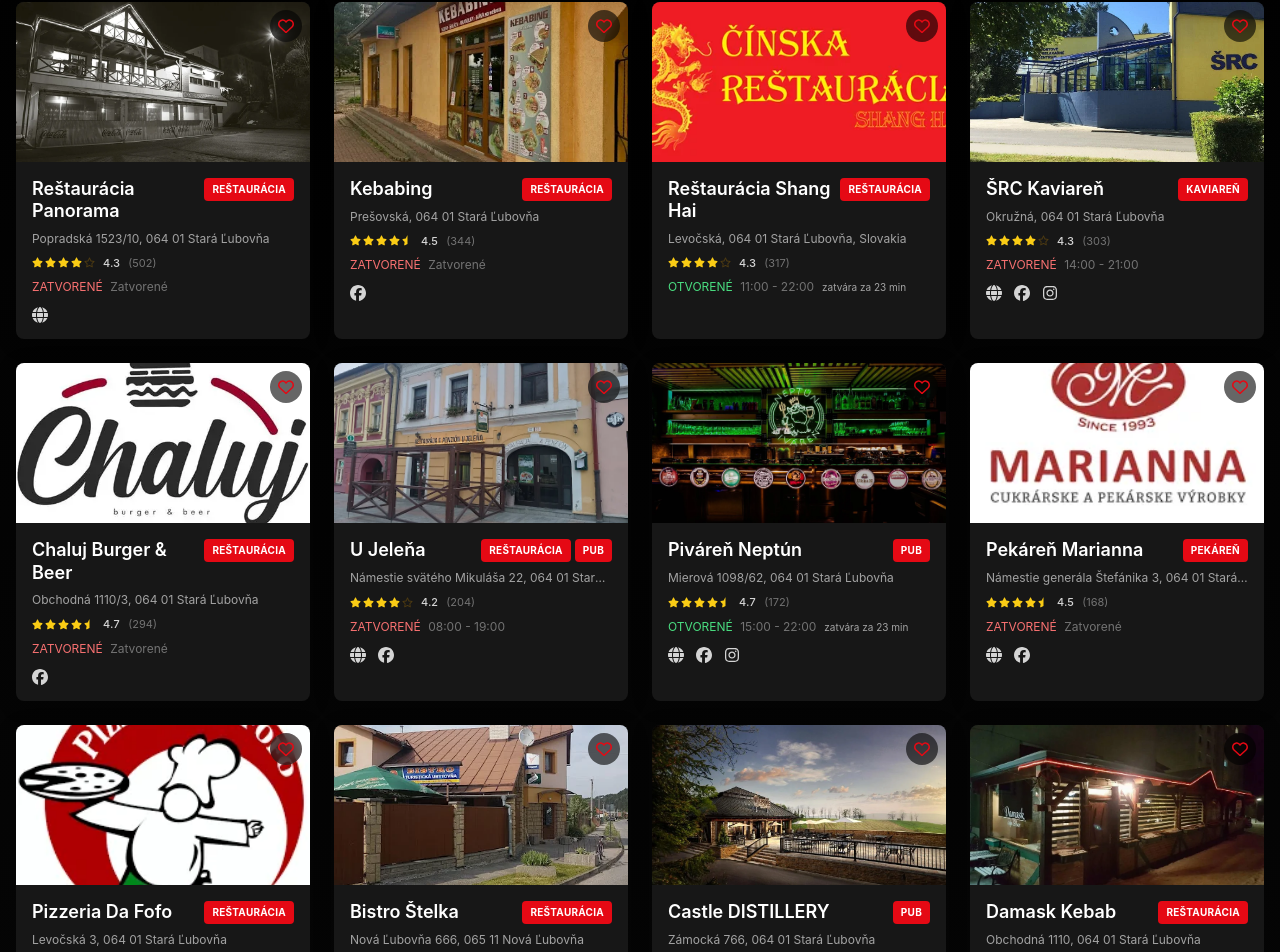
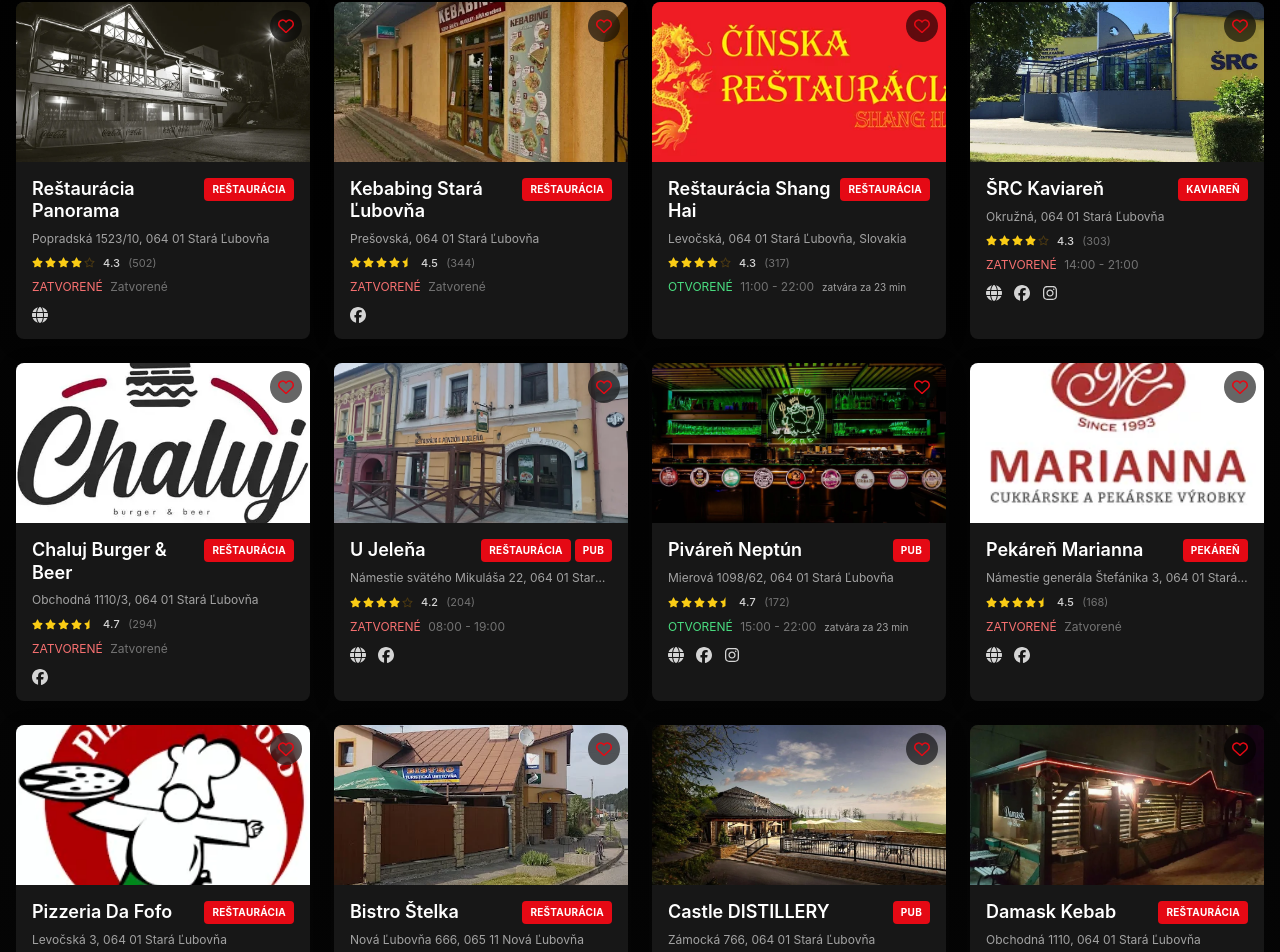
Before and after one commit to MichalJankura/slopen, a React (Vite) app: page / in a window 1280 px wide. Shown: the part 1143-2095 px from the top of the page. Built offline with nearby package versions, Linux system fonts and the light colour scheme.

Commit message:
kebaBING stara lubovna

```diff
--- a/src/data/venues.ts
+++ b/src/data/venues.ts
@@ -225,7 +225,7 @@
   // Kebabing
   {
     id: 'kebabing',
-    name: 'Kebabing',
+    name: 'Kebabing Stará Ľubovňa',
     types: ['restaurant'],
     address: 'Prešovská, 064 01 Stará Ľubovňa',
   rating: 4.5,
```
